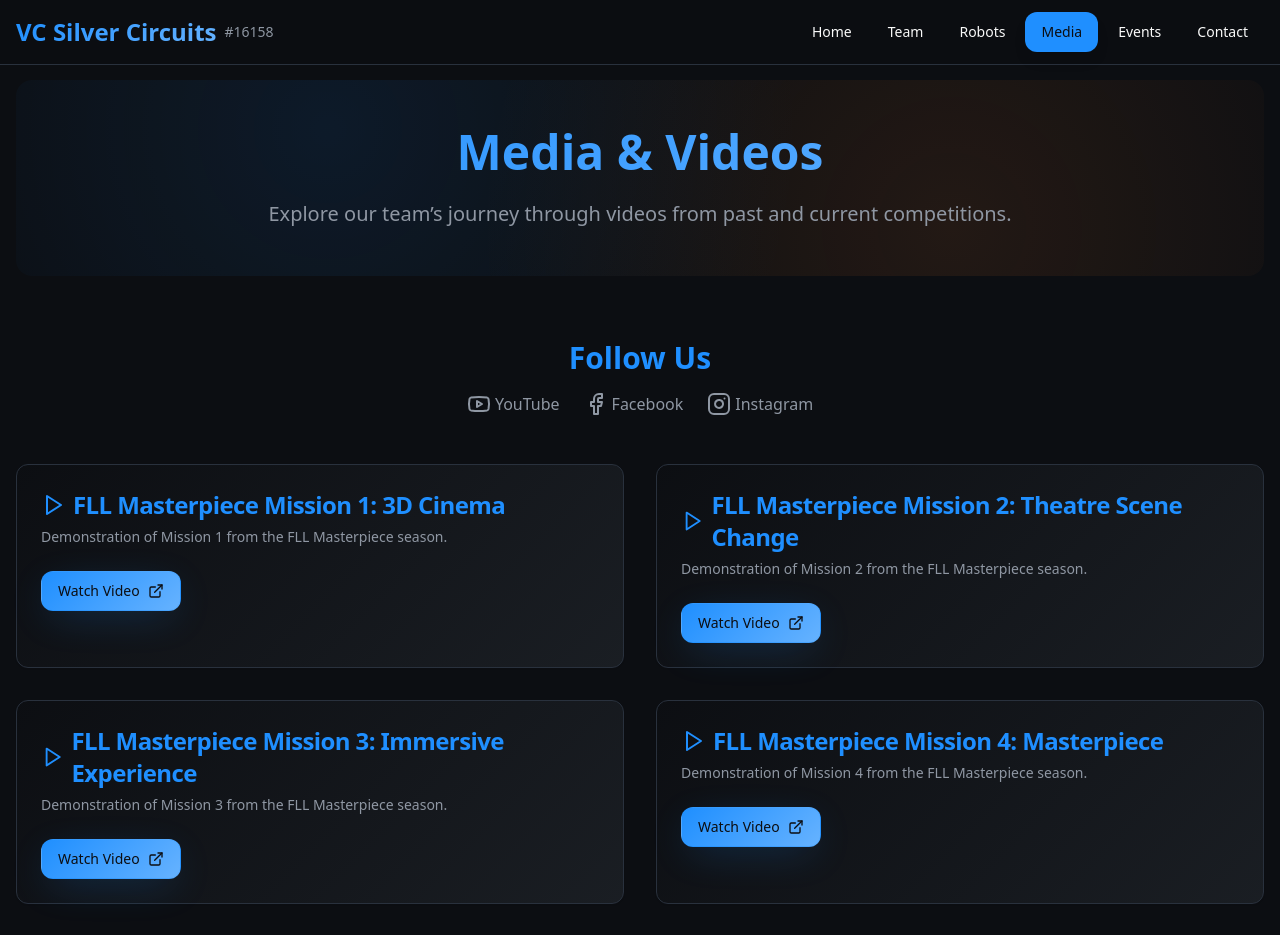
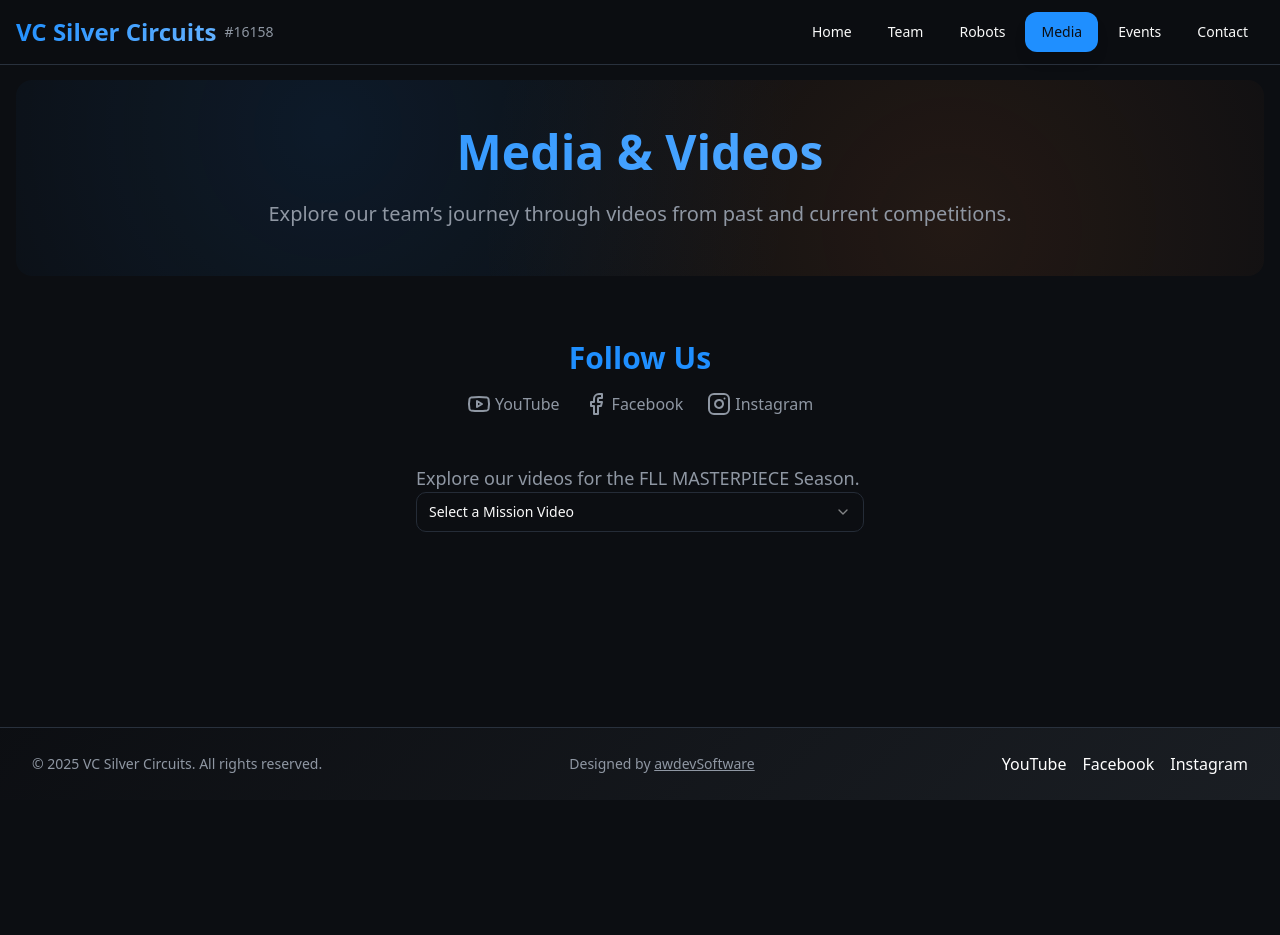
Before and after one commit to VCSilverCircuits/Site-Redesign, a React (Vite) app: page /media in a window 1280 px wide. Shown: the top 935 px of the page. After the commit the page ends 800 px from the top, so only its background shows below. Built offline with nearby package versions, Linux system fonts and the light colour scheme.

Commit message:
feat: use dropdown to not fill screen and format

```diff
--- a/src/pages/Index.tsx
+++ b/src/pages/Index.tsx
@@ -32,8 +32,7 @@ const Index = () => {
 
   return (
     <div className="min-h-screen tech-fade-in">
-      <section className="relative h-screen flex items-center justify-center overflow-hidden">
-        <div className="absolute inset-0">
+<section className="relative min-h-[100dvh] flex items-center justify-center overflow-hidden">        <div className="absolute inset-0">
           <img
             src={teamHeroImage}
             alt="VC Silver Circuits Team"
--- a/src/pages/Media.tsx
+++ b/src/pages/Media.tsx
@@ -1,89 +1,41 @@
-import { Card, CardContent, CardDescription, CardHeader, CardTitle } from "@/components/ui/card";
+import { useState } from "react";
+import { Card, CardContent, CardHeader, CardTitle, CardDescription } from "@/components/ui/card";
 import { Button } from "@/components/ui/button";
 import { ExternalLink, Play, Youtube, Facebook, Instagram } from "lucide-react";
+import { Select, SelectTrigger, SelectValue, SelectContent, SelectItem } from "@/components/ui/select";
 import Footer from "@/components/Footer";
 
-const Media = () => {
 const mediaItems = [
-        {
-            title: "FLL Masterpiece Mission 1: 3D Cinema",
-            description: "Demonstration of Mission 1 from the FLL Masterpiece season.",
-            link: "https://youtu.be/yN3WkYg_WkE"
-        },
-        {
-            title: "FLL Masterpiece Mission 2: Theatre Scene Change",
-            description: "Demonstration of Mission 2 from the FLL Masterpiece season.",
-            link: "https://youtu.be/HPheIBPWFjg"
-        },
-        {
-            title: "FLL Masterpiece Mission 3: Immersive Experience",
-            description: "Demonstration of Mission 3 from the FLL Masterpiece season.",
-            link: "https://youtu.be/bFeqywuCpUY"
-        },
-        {
-            title: "FLL Masterpiece Mission 4: Masterpiece",
-            description: "Demonstration of Mission 4 from the FLL Masterpiece season.",
-            link: "https://youtu.be/dJZseUW8JxM"
-        },
-        {
-            title: "FLL Masterpiece Mission 5: Augmented Reality",
-            description: "Demonstration of Mission 5 from the FLL Masterpiece season.",
-            link: "https://youtu.be/ES-ly-hKbjg"
-        },
-        {
-            title: "FLL Masterpiece Mission 6: Music Concert Lights and Sounds",
-            description: "Demonstration of Mission 6 from the FLL Masterpiece season.",
-            link: "https://youtu.be/xAnwliSQiMk"
-        },
-        {
-            title: "FLL Masterpiece Mission 7: Hologram Performer",
-            description: "Demonstration of Mission 7 from the FLL Masterpiece season.",
-            link: "https://youtu.be/za0UW-GEda0"
-        },
-        {
-            title: "FLL Masterpiece Mission 8: Rolling Camera",
-            description: "Demonstration of Mission 8 from the FLL Masterpiece season.",
-            link: "https://youtu.be/lAxE2INqwd8"
-        },
-        {
-            title: "FLL Masterpiece Mission 9: Movie Set",
-            description: "Demonstration of Mission 9 from the FLL Masterpiece season.",
-            link: "https://youtu.be/GnEM5FHlYb4"
-        },
-        {
-            title: "FLL Masterpiece Mission 10: Sound Mixer",
-            description: "Demonstration of Mission 10 from the FLL Masterpiece season.",
-            link: "https://youtu.be/TnWtTvOAu3M"
-        },
-        {
-            title: "FLL Masterpiece Mission 11: Light Show",
-            description: "Demonstration of Mission 11 from the FLL Masterpiece season.",
-            link: "https://youtu.be/9DVGb-LdLTg"
-        },
-        {
-            title: "FLL Masterpiece Mission 12: Virtual Reality Artist",
-            description: "Demonstration of Mission 12 from the FLL Masterpiece season.",
-            link: "https://youtu.be/JMepMMtCWnE"
-        },
-        {
-            title: "FLL Masterpiece Mission 13: Craft Creator",
-            description: "Demonstration of Mission 13 from the FLL Masterpiece season.",
-            link: "https://youtu.be/XYs7DasVPDM"
-        },
-        {
-            title: "FLL Masterpiece Mission 14: Audience Delivery",
-            description: "Demonstration of Mission 14 from the FLL Masterpiece season.",
-            link: "https://youtu.be/06TXj7tq49s"
-        },
-        {
-            title: "FLL Masterpiece Mission 15: Expert Delivery",
-            description: "Demonstration of Mission 15 from the FLL Masterpiece season.",
-            link: "https://youtu.be/MrnABIETvoQ"
-        }
+    { mission: 1, videoId: "yN3WkYg_WkE" },
+    { mission: 2, videoId: "HPheIBPWFjg" },
+    { mission: 3, videoId: "bFeqywuCpUY" },
+    { mission: 4, videoId: "dJZseUW8JxM" },
+    { mission: 5, videoId: "ES-ly-hKbjg" },
+    { mission: 6, videoId: "xAnwliSQiMk" },
+    { mission: 7, videoId: "za0UW-GEda0" },
+    { mission: 8, videoId: "lAxE2INqwd8" },
+    { mission: 9, videoId: "GnEM5FHlYb4" },
+    { mission: 10, videoId: "TnWtTvOAu3M" },
+    { mission: 11, videoId: "9DVGb-LdLTg" },
+    { mission: 12, videoId: "JMepMMtCWnE" },
+    { mission: 13, videoId: "XYs7DasVPDM" },
+    { mission: 14, videoId: "06TXj7tq49s" },
+    { mission: 15, videoId: "MrnABIETvoQ" }
 ];
 
+const socials = [
+    { href: "https://www.youtube.com/@VCSilverCircuitsFTC16158", label: "YouTube", Icon: Youtube },
+    { href: "https://www.facebook.com/VCSilverCircuits", label: "Facebook", Icon: Facebook },
+    { href: "https://www.instagram.com/vcsilvercircuits", label: "Instagram", Icon: Instagram }
+];
+
+const Media = () => {
+    const [selected, setSelected] = useState<string | null>(null);
+    const current = mediaItems.find((m) => m.mission.toString() === selected);
+
     return (
-        <div className="min-h-screen pt-20 tech-fade-in">
+        <div className="flex flex-col min-h-screen pt-20 tech-fade-in">
+            <div className="flex-1">
                 <div className="container mx-auto px-4">
                     <div className="text-center mb-16 circuit-bg p-12 rounded-2xl">
                         <h1 className="text-5xl font-bold mb-6 gradient-text">Media & Videos</h1>
@@ -95,46 +47,67 @@ const Media = () => {
                     <div className="text-center mb-12 space-y-4">
                         <h2 className="text-3xl font-semibold text-primary">Follow Us</h2>
                         <div className="flex justify-center space-x-6 mt-2">
-                        <a href="https://www.youtube.com/@VCSilverCircuitsFTC16158" target="_blank" rel="noopener noreferrer" className="flex items-center gap-1 text-muted-foreground hover:text-primary-glow transition-colors">
-                            <Youtube className="h-6 w-6" />
-                            YouTube
+                            {socials.map(({ href, label, Icon }) => (
+                                <a
+                                    key={label}
+                                    href={href}
+                                    target="_blank"
+                                    rel="noopener noreferrer"
+                                    className="flex items-center gap-1 text-muted-foreground hover:text-primary-glow transition-colors"
+                                >
+                                    <Icon className="h-6 w-6" /> {label}
                                 </a>
-                        <a href="https://www.facebook.com/VCSilverCircuits" target="_blank" rel="noopener noreferrer" className="flex items-center gap-1 text-muted-foreground hover:text-primary-glow transition-colors">
-                            <Facebook className="h-6 w-6" />
-                            Facebook
-                        </a>
-                        <a href="https://www.instagram.com/vcsilvercircuits" target="_blank" rel="noopener noreferrer" className="flex items-center gap-1 text-muted-foreground hover:text-primary-glow transition-colors">
-                            <Instagram className="h-6 w-6" />
-                            Instagram
-                        </a>
+                            ))}
                         </div>
                     </div>
 
-                <section className="grid grid-cols-1 md:grid-cols-2 lg:grid-cols-2 gap-8">
-                    {mediaItems.map((item, index) => (
-                        <Card key={index} className="bg-gradient-tech border-border hover:border-primary/50 transition-all duration-300 hover:shadow-tech">
+                    <div className="max-w-md mx-auto">
+                        <p className="text-lg text-muted-foreground max-w-3xl mx-auto">
+                            Explore our videos for the FLL MASTERPIECE Season.
+                        </p>
+                        <Select onValueChange={setSelected}>
+                            <SelectTrigger>
+                                <SelectValue placeholder="Select a Mission Video" />
+                            </SelectTrigger>
+                            <SelectContent>
+                                {mediaItems.map(({ mission }) => (
+                                    <SelectItem key={mission} value={mission.toString()}>
+                                        Mission {mission}
+                                    </SelectItem>
+                                ))}
+                            </SelectContent>
+                        </Select>
+
+                        {current && (
+                            <Card className="mt-6 bg-gradient-tech border-border hover:border-primary/50 transition-all duration-300 hover:shadow-tech">
                                 <CardHeader>
                                     <CardTitle className="text-2xl text-primary flex items-center gap-2">
-                                    <Play className="h-6 w-6" />
-                                    {item.title}
+                                        <Play className="h-6 w-6" /> FLL Masterpiece Mission {current.mission}
                                     </CardTitle>
-                                <CardDescription>{item.description}</CardDescription>
+                                    <CardDescription>
+                                        Demonstration of Mission {current.mission} from the FLL Masterpiece season.
+                                    </CardDescription>
                                 </CardHeader>
                                 <CardContent>
                                     <Button variant="hero" asChild>
-                                    <a href={item.link} target="_blank" rel="noopener noreferrer" className="flex items-center gap-2">
-                                        Watch Video
-                                        <ExternalLink className="h-4 w-4" />
+                                        <a
+                                            href={`https://youtu.be/${current.videoId}`}
+                                            target="_blank"
+                                            rel="noopener noreferrer"
+                                            className="flex items-center gap-2"
+                                        >
+                                            Watch Video <ExternalLink className="h-4 w-4" />
                                         </a>
                                     </Button>
                                 </CardContent>
                             </Card>
-                    ))}
-                </section>
+                        )}
+                    </div>
+                </div>
             </div>
             <Footer />
         </div>
-
     );
 };
+
 export default Media;
```
Lines whose indentation alone changed are shown as unchanged.
